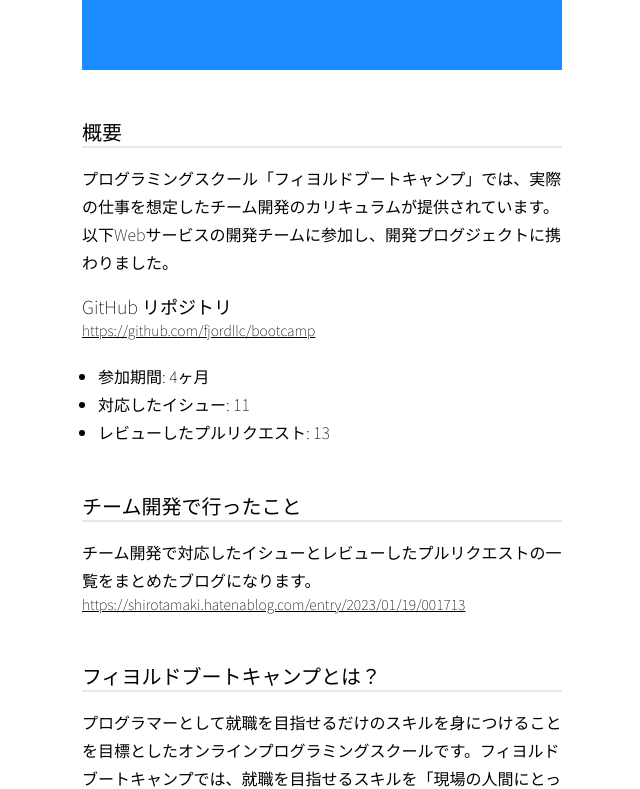
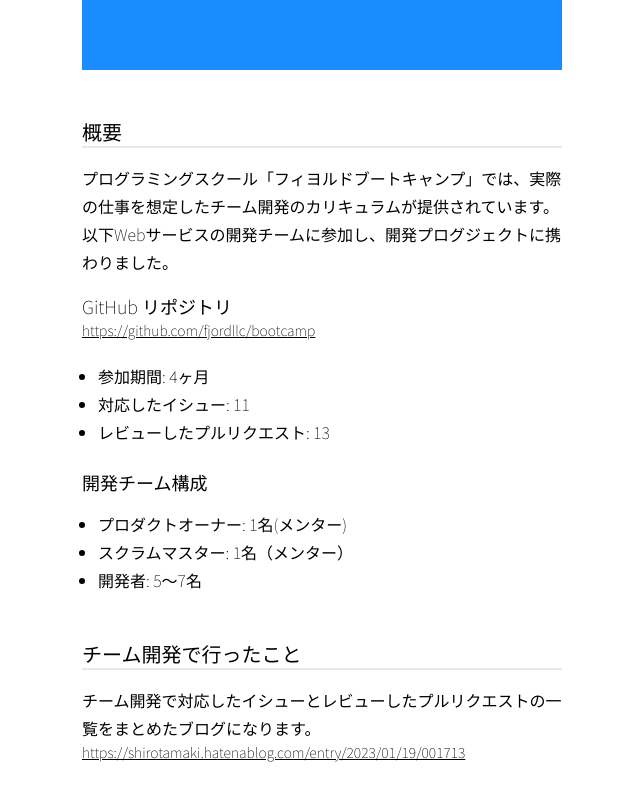
Before and after one commit to shirotamaki/shirotamaki-portfolio, a Nuxt app: page /works/bootcamp in a window 1280 px wide. Shown: the part 438-1227 px from the top of the page, without its empty margins (318-958 px from the left). Built offline with nearby package versions, Linux system fonts and the light colour scheme.

Commit message:
テキストを追加

```diff
--- a/pages/works/bootcamp.vue
+++ b/pages/works/bootcamp.vue
@@ -26,11 +26,19 @@
               >
             </div>
           </section>
-          <section>
+          <section class="mb-6">
             <ul>
               <li class="mt-4 ml-4 list-disc">参加期間: 4ヶ月</li>
               <li class="mt-1 ml-4 list-disc">対応したイシュー: 11</li>
               <li class="mt-1 ml-4 list-disc">レビューしたプルリクエスト: 13</li>
+            </ul>
+          </section>
+          <section>
+            <h3 class="text-lg">開発チーム構成</h3>
+            <ul>
+              <li class="mt-4 ml-4 list-disc">プロダクトオーナー: 1名(メンター)</li>
+              <li class="mt-1 ml-4 list-disc">スクラムマスター: 1名（メンター）</li>
+              <li class="mt-1 ml-4 list-disc">開発者: 5〜7名</li>
             </ul>
           </section>
         </section>
```
